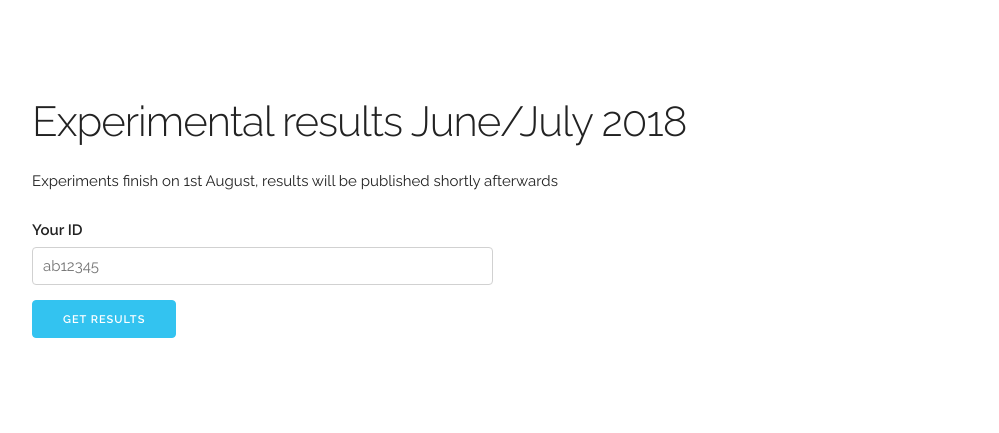
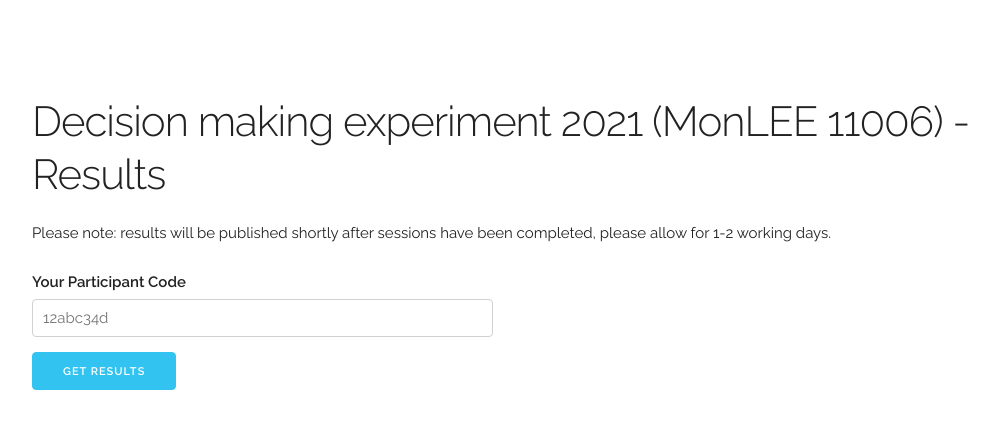
Before and after one commit to HUEcon/monlee, a plain HTML site: page index.html in a window 1280 px wide. Shown: the whole page, without its empty margins (128-1127 px from the left). Drawn offline with Linux system fonts and the light colour scheme.

Commit message:
Update index.html

```diff
--- a/index.html
+++ b/index.html
@@ -7,7 +7,7 @@
   –––––––––––––––––––––––––––––––––––––––––––––––––– -->
   <meta charset="utf-8">
   <title>HU Experiment</title>
-  <meta name="description" content="Results of the HU Berlin experiment June-August 2018">
+  <meta name="description" content="Decision making experiment 2021 (MonLEE 11006) - Results">
   <meta name="author" content="vazamb@github">
 
   <!-- Mobile Specific Metas
@@ -38,8 +38,8 @@
 
     <div class="row">
       <div class="one-full column" style="margin-top:10%" id="headrow">
-        <h2>Experimental results June/July 2018</h2>
-        <p>Experiments finish on 1st August, results will be published shortly afterwards</p>
+        <h2>Decision making experiment 2021 (MonLEE 11006) - Results</h2>
+        <p>Please note: results will be published shortly after sessions have been completed, please allow for 1-2 working days. </p>
       </div>
     </div>
 
@@ -48,8 +48,8 @@
         <form>
           <div class="row">
             <div class="six columns">
-              <label for="participantID">Your ID</label>
-              <input class="u-full-width" type="text" placeholder="ab12345" id="participantID">
+              <label for="participantID">Your Participant Code</label>
+              <input class="u-full-width" type="text" placeholder="12abc34d" id="participantID">
             </div>
           </div>
           <input class="button-primary" type="submit" id="submitID" value="Get results">
```
